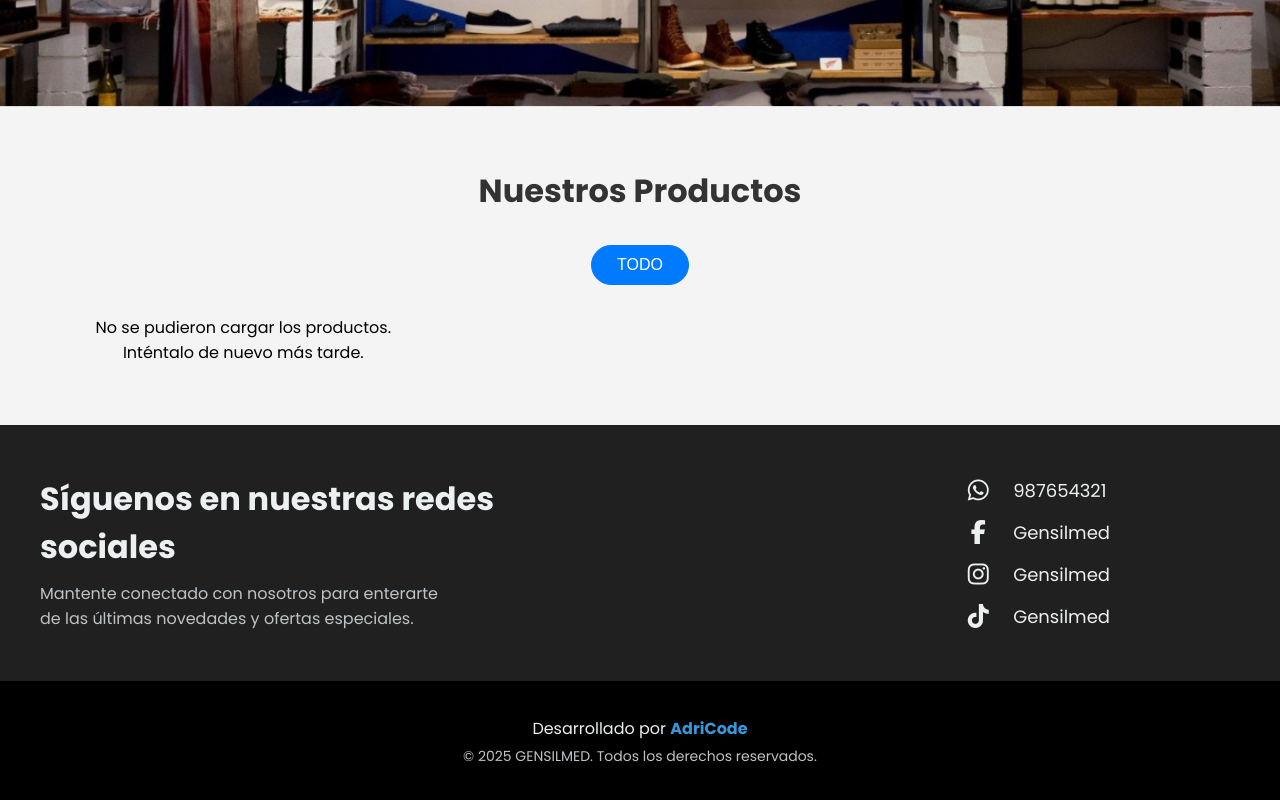
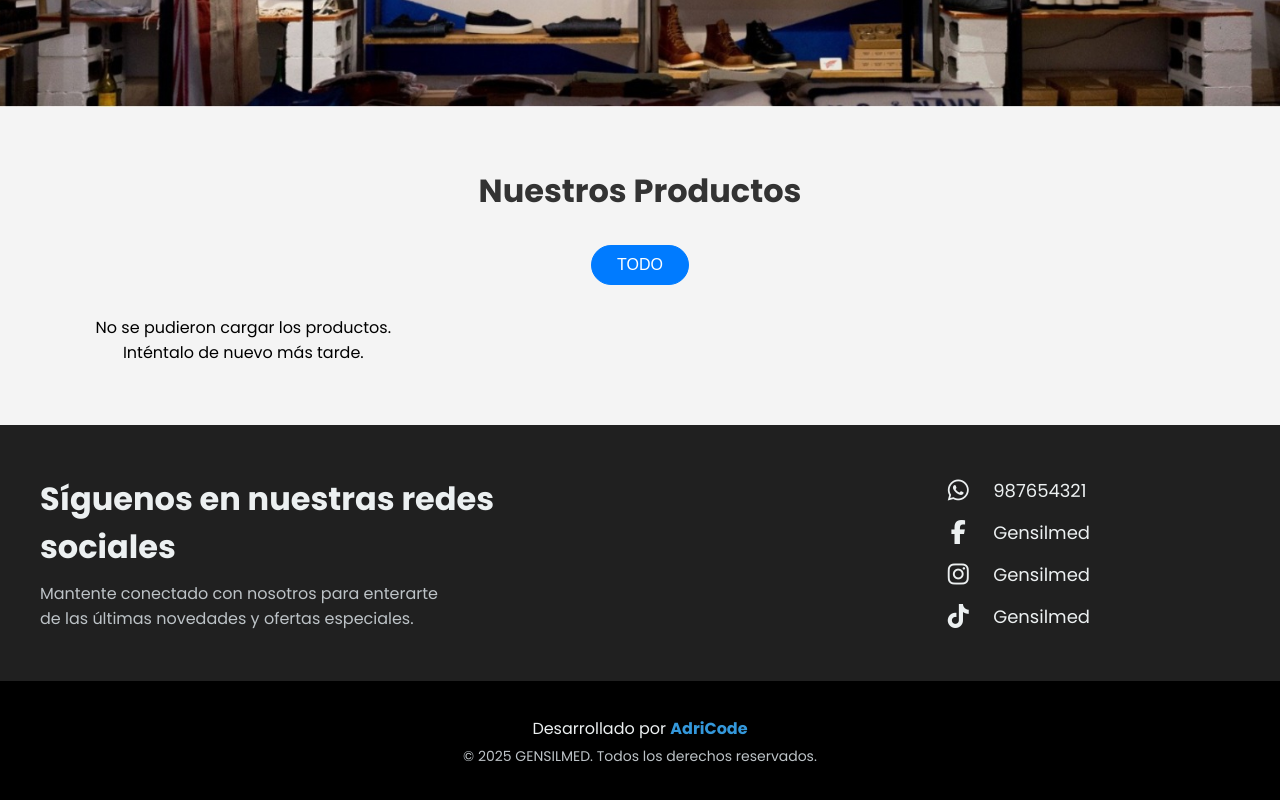
Before and after one commit to GENSILMED/gensilmed, a plain HTML site: page index.html in a window 1280 px wide. Shown: the part 453-1253 px from the top of the page. Drawn offline with Linux system fonts and the light colour scheme; no server answers.

Commit message:
PREFOOTER P7

```diff
--- a/style.css
+++ b/style.css
@@ -138,7 +138,7 @@ body {
     flex-direction: column;
     gap: 15px;
     /* --- AÑADE ESTA LÍNEA PARA EL AJUSTE --- */
-    margin-right: 130px; /* Prueba con 50px, puedes ajustar este número */
+    margin-right: 150px; /* Prueba con 50px, puedes ajustar este número */
 }
 
 .social-links li a {
```
